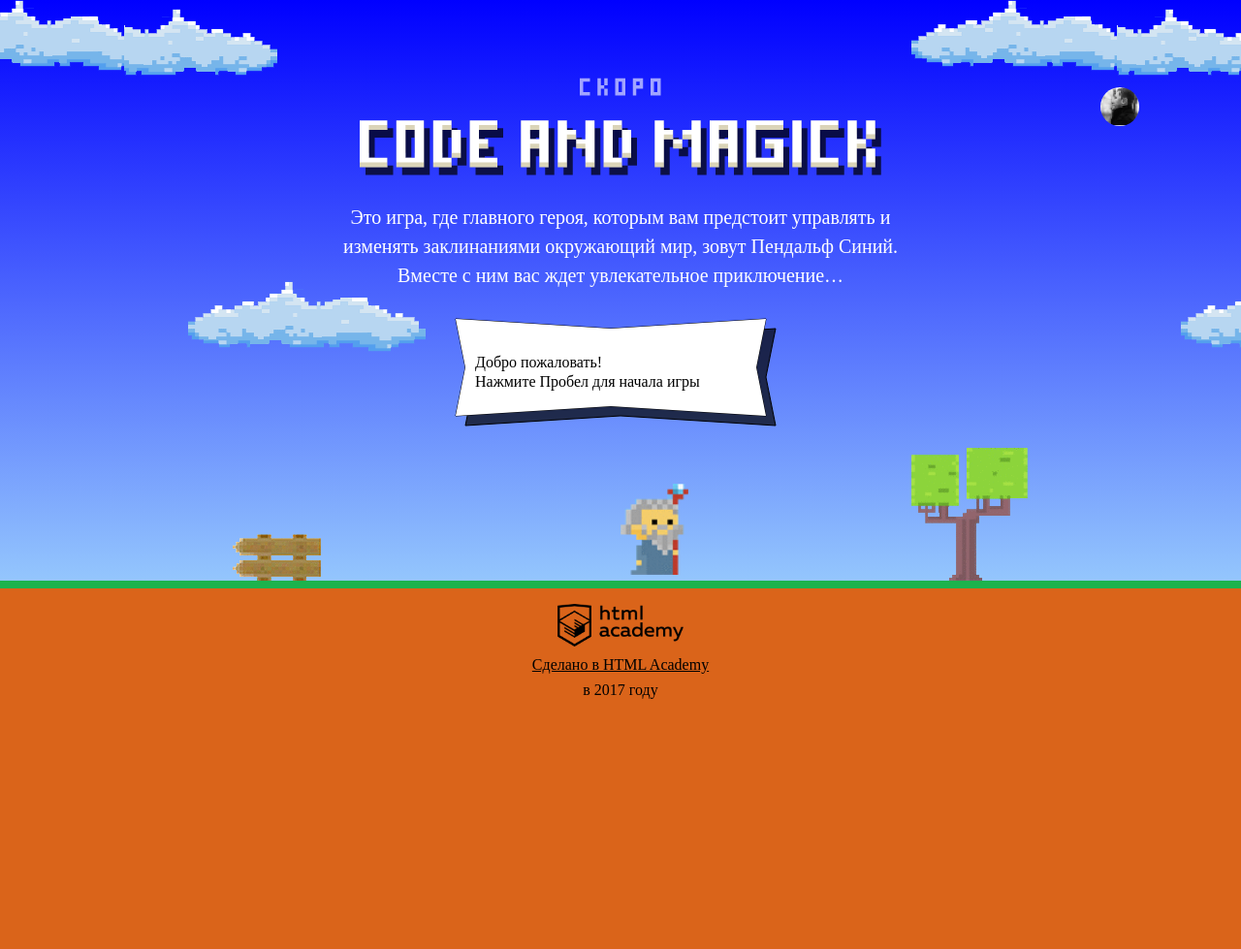
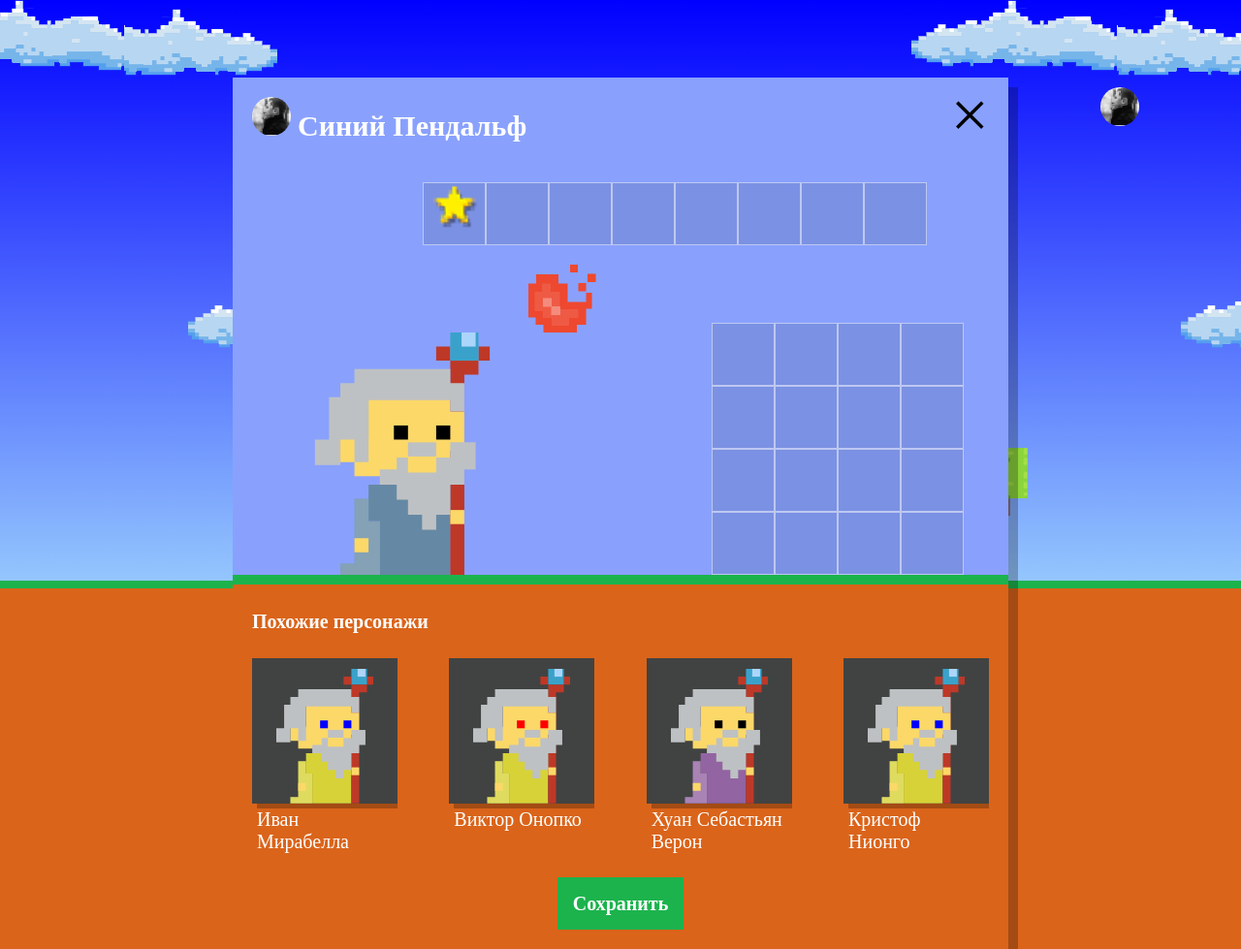
Before and after one commit to elkinkazan/73441-code-and-magick-19, a website: page index.html in a window 1280 px wide. Shown: the whole page at 97% size. Before the commit the page ends 800 px from the top, so only its background shows below. Drawn offline with Linux system fonts and the light colour scheme; a web font is replaced by a local one.

Commit message:
Клонирует волшебников

```diff
--- a/index.html
+++ b/index.html
@@ -206,6 +206,7 @@
 
 </script>
 <script src="js/stat.js"></script>
+<script src="js/setup.js"></script>
 <script src="js/game.js"></script>
 
 </body>
--- /dev/null
+++ b/js/setup.js
@@ -0,0 +1,60 @@
+'use strict';
+
+var CLASS_TO_REMOVE = 'hidden';
+var CLASS_NAME = '.setup';
+var API_ELEMENT = document;
+var NAMES = ['Иван', 'Хуан Себастьян', 'Мария', 'Кристоф', 'Виктор', 'Юлия', 'Люпита', 'Вашингтон'];
+var SURNAMES = ['да Марья', 'Верон', 'Мирабелла', 'Вальц', 'Онопко', 'Топольницкая', 'Нионго', 'Ирвинг'];
+var COAT_COLORS = ['rgb(101, 137, 164)', 'rgb(241, 43, 107)', 'rgb(146, 100, 161)', 'rgb(56, 159, 117)', 'rgb(215, 210, 55)', 'rgb(0, 0, 0)'];
+var EYES_COLORS = ['black', 'red', 'blue', 'yellow', 'green'];
+var ARRAY_LENGTH = 4;
+
+var getRandomInteger = function (max) {
+  return Math.floor(Math.random() * max);
+};
+
+var removeClass = function (apiElement, className, classToRemoveName) {
+  var queryName = apiElement.querySelector(className);
+  queryName.classList.remove(classToRemoveName);
+};
+
+var generateArray = function () {
+  var arr = [];
+  var namesLength = NAMES.length;
+  var surnamesLength = SURNAMES.length;
+  var coatColorsLength = COAT_COLORS.length;
+  var eyesColorsLength = EYES_COLORS.length;
+
+  for (var i = 0; i < ARRAY_LENGTH; i++) {
+    arr[i] = {
+      name: NAMES[getRandomInteger(namesLength)] + ' ' + SURNAMES[getRandomInteger(surnamesLength)],
+      coatColor: COAT_COLORS[getRandomInteger(coatColorsLength)],
+      eyesColor: EYES_COLORS[getRandomInteger(eyesColorsLength)]
+    };
+  }
+  return arr;
+};
+
+var renderWizards = function (similarWizardEx, wizard) {
+  var wizardElementEx = similarWizardEx.cloneNode(true);
+  wizardElementEx.querySelector('.setup-similar-label').textContent = wizard.name;
+  wizardElementEx.querySelector('.wizard-coat').style.fill = wizard.coatColor;
+  wizardElementEx.querySelector('.wizard-eyes').style.fill = wizard.eyesColor;
+  return wizardElementEx;
+};
+
+var fillTemplate = function () {
+  var wizards = generateArray();
+  var fragment = document.createDocumentFragment();
+  var similarList = document.querySelector('.setup-footer');
+  var similarListElement = similarList.querySelector('.setup-similar-list');
+  var similarWizard = document.querySelector('#similar-wizard-template').content.querySelector('.setup-similar-item');
+  for (var i = 0; i < ARRAY_LENGTH; i++) {
+    fragment.appendChild(renderWizards(similarWizard, wizards[i]));
+  }
+  similarListElement.appendChild(fragment);
+  removeClass(similarList, '.setup-similar', 'hidden');
+};
+
+removeClass(API_ELEMENT, CLASS_NAME, CLASS_TO_REMOVE);
+fillTemplate();
```
